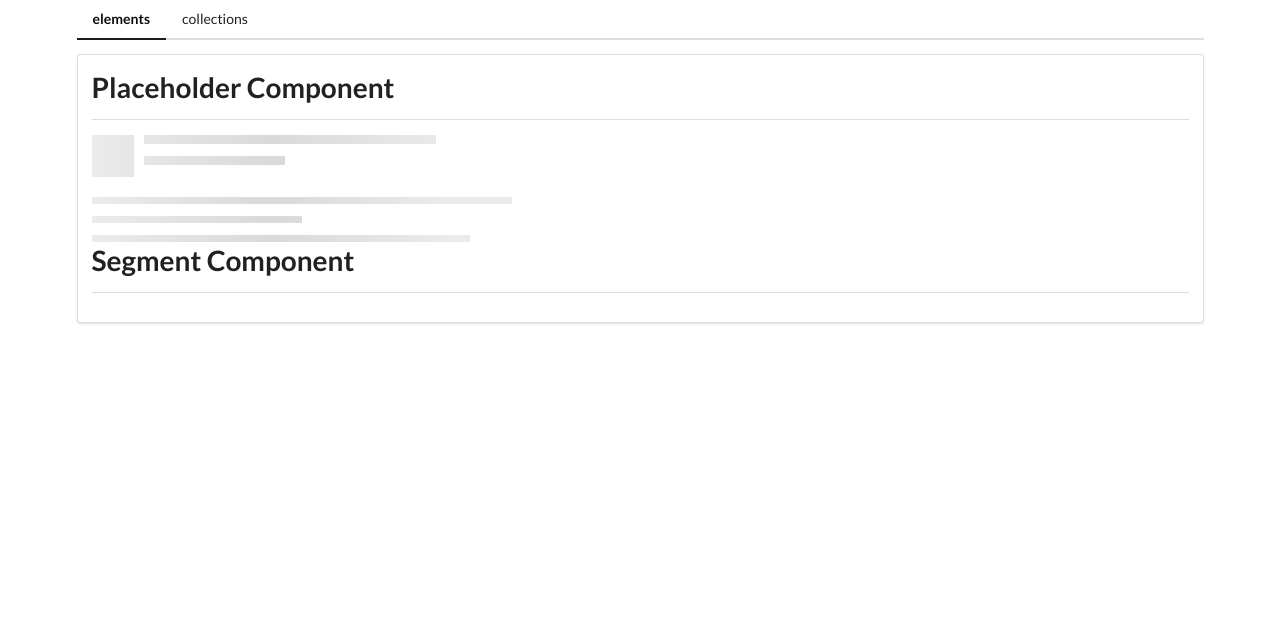
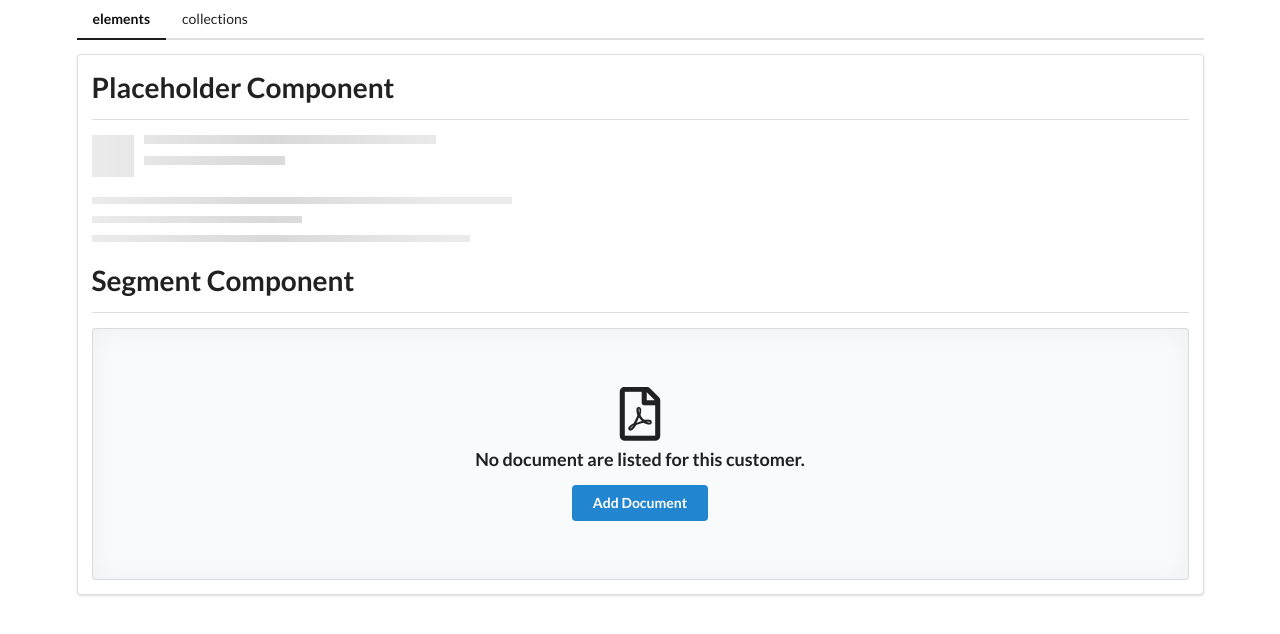
Before and after one commit to fundayluck/angular-comps, an Angular app: page /elements in a window 1280 px wide. Shown: the top 634 px of the page. Built offline with nearby package versions, Linux system fonts and the light colour scheme.

Commit message:
creating a segment component

```diff
--- a/src/app/elements/elements-home/elements-home.component.html
+++ b/src/app/elements/elements-home/elements-home.component.html
@@ -1,4 +1,5 @@
 <app-divider>Placeholder Component</app-divider>
 <app-placeholder />
-
+<br />
 <app-divider>Segment Component</app-divider>
+<app-segment></app-segment>
--- a/src/app/elements/elements-home/elements-home.component.ts
+++ b/src/app/elements/elements-home/elements-home.component.ts
@@ -1,11 +1,12 @@
 import { Component } from '@angular/core';
 import { PlaceholderComponent } from '../placeholder/placeholder.component';
 import { DividerComponent } from '../../shared/divider/divider.component';
+import { SegmentComponent } from '../segment/segment.component';
 
 @Component({
   selector: 'app-elements-home',
   standalone: true,
-  imports: [PlaceholderComponent, DividerComponent],
+  imports: [PlaceholderComponent, DividerComponent, SegmentComponent],
   templateUrl: './elements-home.component.html',
   styleUrl: './elements-home.component.css',
 })
--- /dev/null
+++ b/src/app/elements/segment/segment.component.html
@@ -0,0 +1,7 @@
+<div class="ui placeholder segment">
+  <div class="ui icon header">
+    <i class="pdf file outline icon"></i>
+    No document are listed for this customer.
+  </div>
+  <button class="ui primary button">Add Document</button>
+</div>
```
Also changed, not shown: src/app/elements/segment/segment.component.ts (added, +12 -0 lines), src/app/elements/segment/segment.component.css (added), 1 other file (tests, documents, lock files or other folders).
